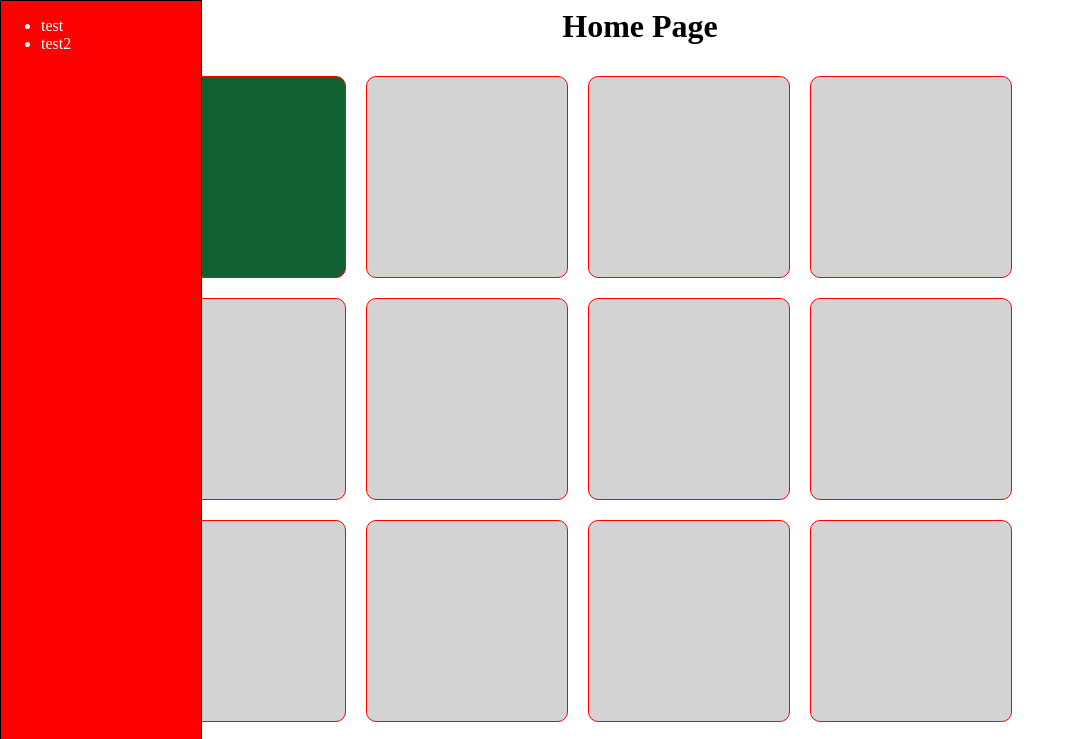
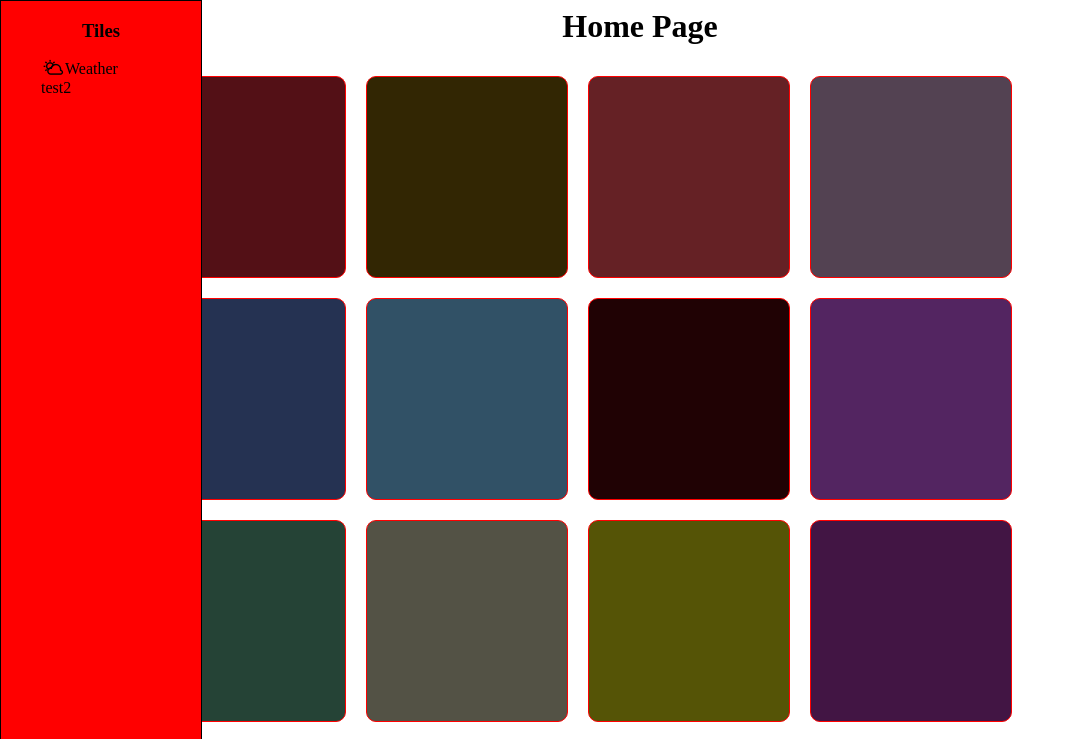
Before and after one commit to Digikid13/home-screen, a plain HTML site: page index.html in a window 1280 px wide. Both pictures are taken after a click on the element 245 px from the left and 177 px from the top of the page. Shown: the top 739 px of the page, without its empty margins (0-1074 px from the left). Drawn offline with nearby package versions, Linux system fonts and the light colour scheme.

Commit message:
finished basic sidebar actions

```diff
--- a/app.js
+++ b/app.js
@@ -1,23 +1,36 @@
 //create functions that make the api calls, show the selections of tiles when clicking on an empty div, bring up a side bar with all the tiles that may or may not move the page over
 var tileApp = {
   init: function() {
-    //$('#sidebar').hide();
+    // Give each empty tile a random background color
+    $(".empty").each(function() {
+      var randomColor = '' + Math.round(Math.random()*6) + Math.round(Math.random()*6) + Math.round(Math.random()*6) + Math.round(Math.random()*6) + Math.round(Math.random()*6) + Math.round(Math.random()*6);
+      $(this).css('background-color', randomColor);
+    });
+
+    // Add a function to each tile to show the sidebar
     $('.tile').on('click', function() {
       $('#sidebar').animate({'left': '0px'}, 100);
-      tileApp.update.apply(this);
+
+      $('#sidebar').attr('class', '');
+      $('#sidebar').addClass($(this).attr('id'));
+
+    });
+
+    $('#sidebar').on('click', 'li', function() {
+      tileApp.sidebar($('#sidebar').attr('class'), $(this).attr('id'));
     });
   },
-  update: function() {
-    $el = $(this);
+
+  // Either shows available tiles in the sidebar, (TODO) or options for the current tile
+  sidebar: function(tile, app) {
+    $el = $('#' + tile);
     if ($el.hasClass('empty')) {
-      var randomColor = '' + Math.round(Math.random()*6) + Math.round(Math.random()*6) + Math.round(Math.random()*6) + Math.round(Math.random()*6) + Math.round(Math.random()*6) + Math.round(Math.random()*6);
-
       $el.removeClass('empty');
-      $el.addClass('something');
-      console.log(randomColor);
-      $el.css('background-color', randomColor);
+      $el.addClass(app);
     }
   },
+
+  // Basic ajax call wrapper
   ajaxCall: function (site, input, cb) {
     $.ajax({
         url: site,
--- /dev/null
+++ b/data/apps.js
@@ -0,0 +1,3 @@
+var Apps = {
+
+};
--- a/index.html
+++ b/index.html
@@ -3,60 +3,35 @@
     <title>Title</title>
     <script src="http://code.jquery.com/jquery.min.js"></script>
     <script src="app.js"></script>
-    <style type="text/css">
-      .tile {
-        border: 1px solid red;
-        width: 200px;
-        height: 200px;
-        float: left;
-        margin: 10px;
-        border-radius: 10px;
-        background: lightgrey;
-      }
-
-      #container {
-        width: 80%;
-        margin: 0 auto;
-      }
-      #sidebar {
-        width: 200px;
-        height: 100%;
-        position: absolute;
-        background: red;
-        left: -200px;
-        top: 0px;
-        color: white;
-        border: 1px solid black;
-      }
-    </style>
+    <link rel="stylesheet" type="text/css" href="style.css">
   </head>
   <body>
     <div id="sidebar">
+      <h3 align="center">Tiles</h3>
       <ul>
-        <li>test</li>
+        <li id="weather"><img src="imgs/weather.png"/>Weather</li>
         <li>test2</li>
       </ul>
     </div>
     <div id="body">
       <h1 align="center">Home Page</h1>
       <div id="container">
-        <div class="tile empty"></div>
-        <div class="tile empty"></div>
-        <div class="tile empty"></div>
-        <div class="tile empty"></div>
-        <div class="tile empty"></div>
-        <div class="tile empty"></div>
-        <div class="tile empty"></div>
-        <div class="tile empty"></div>
-        <div class="tile empty"></div>
-        <div class="tile empty"></div>
-        <div class="tile empty"></div>
-        <div class="tile empty"></div>
-        <div class="tile empty"></div>
-        <div class="tile empty"></div>
-        <div class="tile empty"></div>
+        <div id="1" class="tile empty"></div>
+        <div id="2" class="tile empty"></div>
+        <div id="3" class="tile empty"></div>
+        <div id="4" class="tile empty"></div>
+        <div id="5" class="tile empty"></div>
+        <div id="6" class="tile empty"></div>
+        <div id="7" class="tile empty"></div>
+        <div id="8" class="tile empty"></div>
+        <div id="9" class="tile empty"></div>
+        <div id="10" class="tile empty"></div>
+        <div id="11" class="tile empty"></div>
+        <div id="12" class="tile empty"></div>
+        <div id="13" class="tile empty"></div>
+        <div id="14" class="tile empty"></div>
+        <div id="15" class="tile empty"></div>
       </div>
     </div>
-
   </body>
 </html>
--- /dev/null
+++ b/style.css
@@ -0,0 +1,32 @@
+.tile {
+  border: 1px solid red;
+  width: 200px;
+  height: 200px;
+  float: left;
+  margin: 10px;
+  border-radius: 10px;
+  background: lightgrey;
+}
+
+#container {
+  width: 80%;
+  margin: 0 auto;
+}
+#sidebar {
+  width: 200px;
+  height: 100%;
+  position: absolute;
+  background: red;
+  left: -200px;
+  top: 0px;
+  border: 1px solid black;
+}
+
+img {
+  margin-top: -7px;
+  vertical-align: middle;
+}
+
+ul {
+  list-style: none;
+}
```
Also changed, not shown: imgs/weather.png (added).
